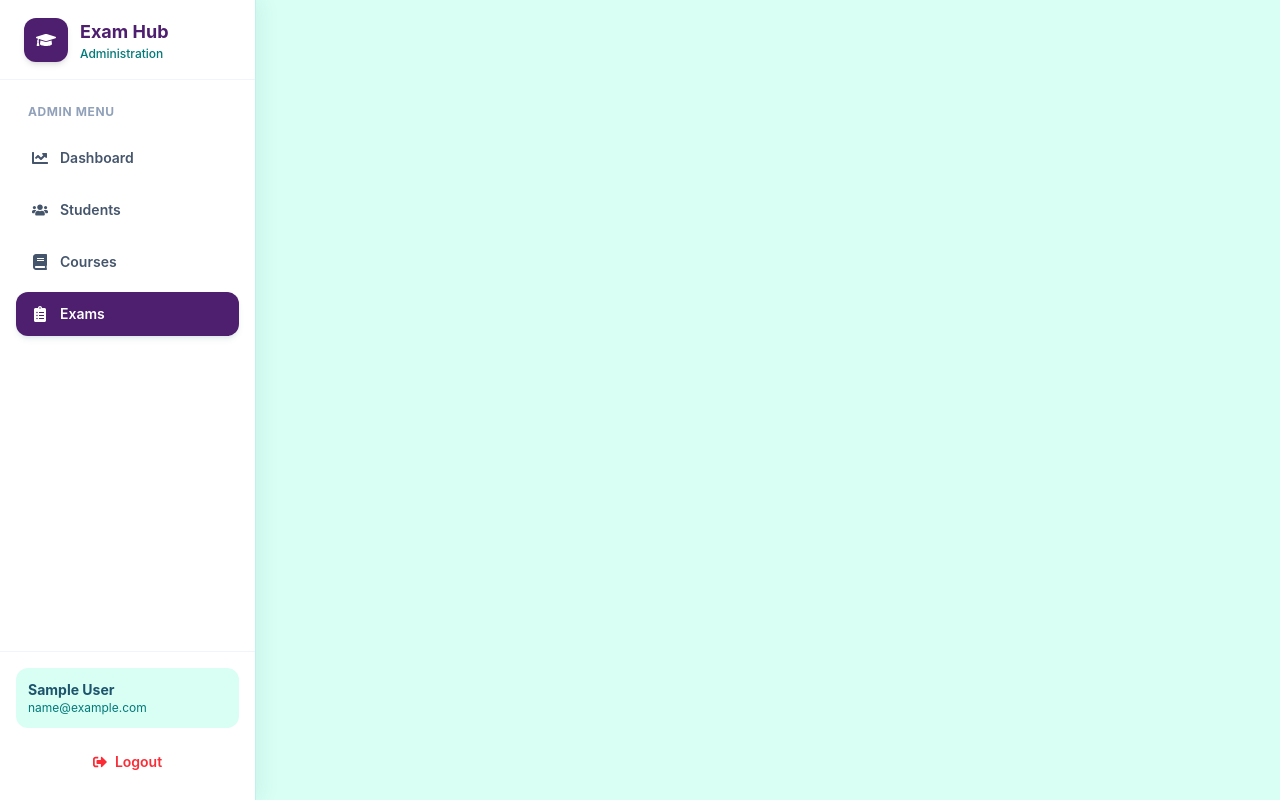
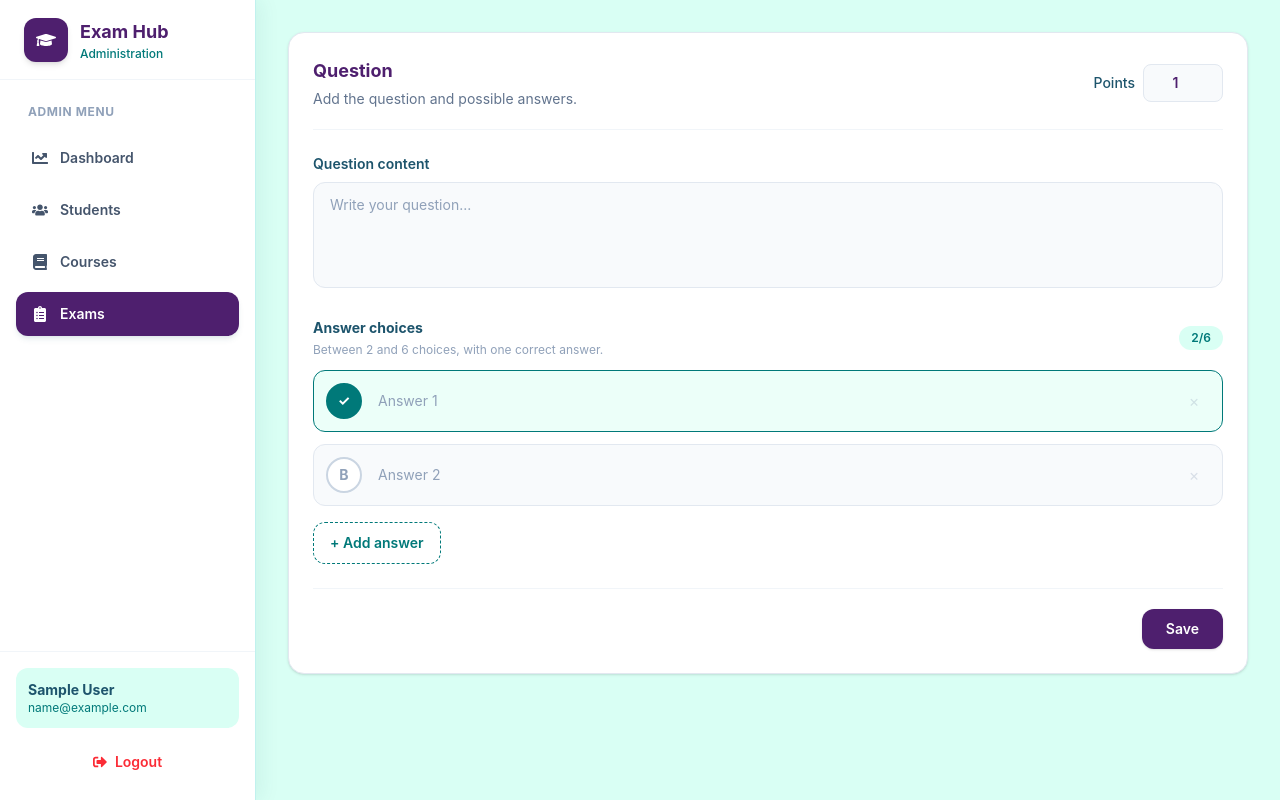
Before and after one commit to Venusaur111/final-exam-WEB2-frontend, a React app: page /admin/exams/1/questions in a window 1280 px wide. Built offline with nearby package versions, Linux system fonts and the light colour scheme; no server answers; sample sign-in values are in the browser's storage; the HTML template or start-up script is replaced by a standard one.

Commit message:
feat: re-add the edition question page for admin

```diff
--- a/src/App.jsx
+++ b/src/App.jsx
@@ -8,7 +8,7 @@ import Dashboard from "./pages/admin/Dashboard";
 import StudentPage from "./pages/admin/StudentPage";
 import CoursePage from "./pages/admin/CoursePage";
 import ExamPage from "./pages/admin/ExamPage";
-
+import EditionQuestion from "./pages/admin/EditionQuestion";
 
 
 const HomeRedirect = ()=>{
@@ -41,7 +41,7 @@ const App = ()=> {
                 <Route path="/admin/students" element={<StudentPage/>}/>
                 <Route path="/admin/courses" element={<CoursePage/>}/>
                 <Route path="/admin/exams" element={<ExamPage/>}/> {/**route for exam lists */}
-                <Route path="/admin/exams/:id/questions"/> {/**route for seing a specific exam */}
+                <Route path="/admin/exams/:id/questions" element={<EditionQuestion/>}/> {/**route for seing a specific exam */}
                 <Route path="/admin/exams/:id/results"/>
               </Route>
             </Route>
--- /dev/null
+++ b/src/pages/admin/EditionQuestion.jsx
@@ -0,0 +1,221 @@
+import { useState } from "react";
+
+const EditionQuestion = ({ question, onSave, onDelete }) => {
+  const [content, setContent] = useState(question?.content || "");
+  const [points, setPoints] = useState(question?.points || 1);
+  const [choices, setChoices] = useState(
+    question?.choices || [
+      { id: 1, content: "", isCorrect: true },
+      { id: 2, content: "", isCorrect: false },
+    ]
+  );
+
+  const updateChoice = (id, value) => {
+    setChoices((currentChoices) =>
+      currentChoices.map((choice) =>
+        choice.id === id
+          ? { ...choice, content: value }
+          : choice
+      )
+    );
+  };
+
+  const setCorrectChoice = (id) => {
+    setChoices((currentChoices) =>
+      currentChoices.map((choice) => ({
+        ...choice,
+        isCorrect: choice.id === id,
+      }))
+    );
+  };
+
+  const addChoice = () => {
+    if (choices.length >= 6) return;
+
+    setChoices((currentChoices) => [
+      ...currentChoices,
+      {
+        id: Date.now(),
+        content: "",
+        isCorrect: false,
+      },
+    ]);
+  };
+
+  const removeChoice = (id) => {
+    if (choices.length <= 2) return;
+
+    const choiceToRemove = choices.find((choice) => choice.id === id);
+
+    setChoices((currentChoices) =>
+      currentChoices.filter((choice) => choice.id !== id)
+    );
+
+    if (choiceToRemove?.isCorrect) {
+      setChoices((currentChoices) =>
+        currentChoices.map((choice, index) => ({
+          ...choice,
+          isCorrect: index === 0,
+        }))
+      );
+    }
+  };
+
+  const handleSave = (event) => {
+    event.preventDefault();
+
+    onSave?.({
+      content,
+      points: Number(points),
+      choices,
+    });
+  };
+
+  return (
+    <div className="w-full rounded-2xl border border-slate-200 bg-white p-6 shadow-sm">
+      <form onSubmit={handleSave} className="space-y-6">
+        <div className="flex flex-col gap-4 border-b border-slate-100 pb-5 sm:flex-row sm:items-center sm:justify-between">
+          <div>
+            <h2 className="text-lg font-bold text-[#4E1F6E]">
+              Question
+            </h2>
+            <p className="mt-1 text-sm text-slate-500">
+              Add the question and possible answers.
+            </p>
+          </div>
+
+          <div className="flex items-center gap-2">
+            <label
+              htmlFor="points"
+              className="text-sm font-medium text-[#1D546C]"
+            >
+              Points
+            </label>
+
+            <input
+              id="points"
+              type="number"
+              min="1"
+              value={points}
+              onChange={(event) => setPoints(event.target.value)}
+              className="w-20 rounded-lg border border-slate-200 bg-slate-50 px-3 py-2 text-center text-sm font-semibold text-[#4E1F6E] outline-none transition focus:border-[#007979] focus:ring-2 focus:ring-[#65DCD5]/40"
+            />
+          </div>
+        </div>
+
+        <div>
+          <label
+            htmlFor="question-content"
+            className="mb-2 block text-sm font-semibold text-[#1D546C]"
+          >
+            Question content
+          </label>
+
+          <textarea
+            id="question-content"
+            value={content}
+            onChange={(event) => setContent(event.target.value)}
+            placeholder="Write your question..."
+            rows="4"
+            className="w-full resize-none rounded-xl border border-slate-200 bg-slate-50 px-4 py-3 text-sm text-slate-700 outline-none transition placeholder:text-slate-400 focus:border-[#007979] focus:bg-white focus:ring-2 focus:ring-[#65DCD5]/40"
+          />
+        </div>
+
+        <div>
+          <div className="mb-3 flex items-center justify-between gap-3">
+            <div>
+              <h3 className="text-sm font-bold text-[#1D546C]">
+                Answer choices
+              </h3>
+              <p className="mt-1 text-xs text-slate-400">
+                Between 2 and 6 choices, with one correct answer.
+              </p>
+            </div>
+
+            <span className="rounded-full bg-[#D9FFF4] px-3 py-1 text-xs font-semibold text-[#007979]">
+              {choices.length}/6
+            </span>
+          </div>
+
+          <div className="space-y-3">
+            {choices.map((choice, index) => (
+              <div
+                key={choice.id}
+                className={`flex items-center gap-3 rounded-xl border p-3 transition ${
+                  choice.isCorrect
+                    ? "border-[#007979] bg-[#D9FFF4]/50"
+                    : "border-slate-200 bg-slate-50"
+                }`}
+              >
+                <button
+                  type="button"
+                  onClick={() => setCorrectChoice(choice.id)}
+                  aria-label={`Set answer ${index + 1} as correct`}
+                  className={`flex h-9 w-9 shrink-0 items-center justify-center rounded-full border-2 text-sm font-bold transition ${
+                    choice.isCorrect
+                      ? "border-[#007979] bg-[#007979] text-white"
+                      : "border-slate-300 bg-white text-slate-400 hover:border-[#007979] hover:text-[#007979]"
+                  }`}
+                >
+                  {choice.isCorrect
+                    ? "✓"
+                    : String.fromCharCode(65 + index)}
+                </button>
+
+                <input
+                  type="text"
+                  value={choice.content}
+                  onChange={(event) =>
+                    updateChoice(choice.id, event.target.value)
+                  }
+                  placeholder={`Answer ${index + 1}`}
+                  className="min-w-0 flex-1 bg-transparent px-1 py-2 text-sm text-slate-700 outline-none placeholder:text-slate-400"
+                />
+
+                <button
+                  type="button"
+                  onClick={() => removeChoice(choice.id)}
+                  disabled={choices.length <= 2}
+                  className="flex h-8 w-8 shrink-0 items-center justify-center rounded-lg text-slate-400 transition hover:bg-red-50 hover:text-red-500 disabled:cursor-not-allowed disabled:opacity-30"
+                  aria-label="Remove answer"
+                >
+                  ×
+                </button>
+              </div>
+            ))}
+          </div>
+
+          <button
+            type="button"
+            onClick={addChoice}
+            disabled={choices.length >= 6}
+            className="mt-4 rounded-xl border border-dashed border-[#007979] px-4 py-2.5 text-sm font-semibold text-[#007979] transition hover:bg-[#D9FFF4] disabled:cursor-not-allowed disabled:border-slate-200 disabled:text-slate-300"
+          >
+            + Add answer
+          </button>
+        </div>
+
+        <div className="flex flex-col-reverse gap-3 border-t border-slate-100 pt-5 sm:flex-row sm:items-center sm:justify-end">
+          {onDelete && (
+            <button
+              type="button"
+              onClick={onDelete}
+              className="rounded-xl px-5 py-2.5 text-sm font-semibold text-red-500 transition hover:bg-red-50"
+            >
+              Delete
+            </button>
+          )}
+
+          <button
+            type="submit"
+            className="rounded-xl bg-[#4E1F6E] px-6 py-2.5 text-sm font-semibold text-white shadow-sm transition hover:bg-[#3f1859] hover:shadow-md"
+          >
+            Save
+          </button>
+        </div>
+      </form>
+    </div>
+  );
+};
+
+export default EditionQuestion;
```
